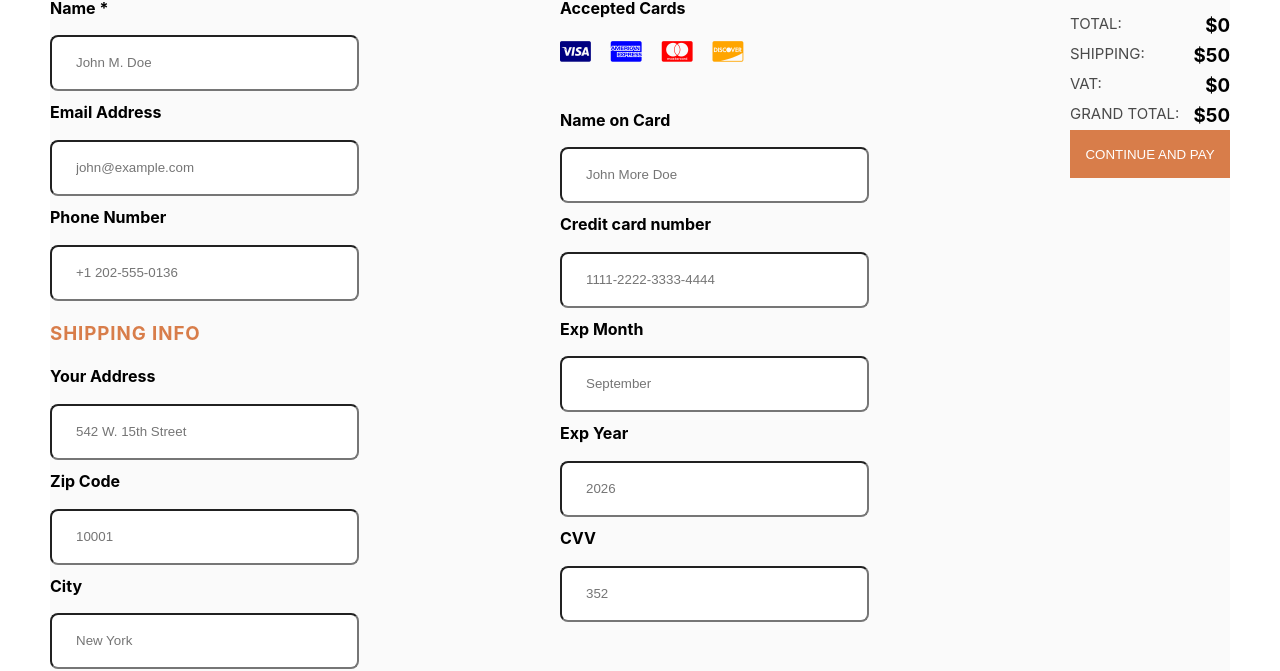
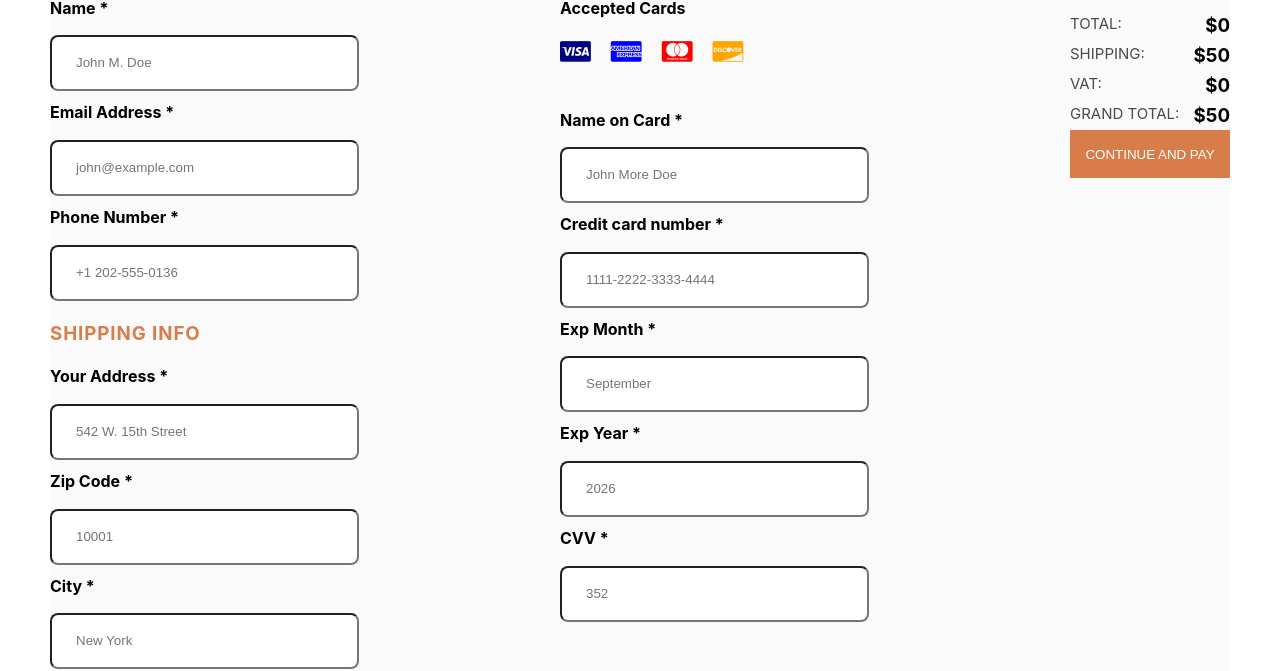
Before and after one commit to idanlevy2020/audiophile-store, a React (Create React App) app: page /checkout in a window 1280 px wide. Shown: the part 272-943 px from the top of the page. Built offline with nearby package versions, Linux system fonts and the light colour scheme.

Commit message:
add check if the form is complete for open modal

```diff
--- a/src/components/Summary/Summary.js
+++ b/src/components/Summary/Summary.js
@@ -5,7 +5,7 @@ import {StoreContext} from "../../contexts/StoreContext";
 import { Button } from "../Button/Button";
 import CheckoutModal from "../../components/CheckoutModal/CheckoutModal";
 
-function Summary() {
+function Summary(props) {
    const value=useContext(StoreContext);
    const cart=value.cart;
    const totalPrice=value.totalPrice;
@@ -13,6 +13,12 @@ function Summary() {
    const shipping=50;
    const vat=Math.round(totalPrice*0.17);
    const grandTotalPrice=totalPrice+shipping+vat;
+
+   function openModal() {
+      if (props.flagFormFilled){
+         setModalIsOpen(true);
+      }
+   }
 
    function closeModal(e) {
       if(e.target.className === "Modal") {
@@ -53,7 +59,7 @@ function Summary() {
                <p>GRAND TOTAL:</p>
                <h3>${grandTotalPrice}</h3>
             </div>
-            <Button size="small" variant="contained" bgcolor="orange" onClick={()=>setModalIsOpen(true)}> CONTINUE AND PAY </Button>
+            <Button size="small" variant="contained" bgcolor="orange" onClick={()=>openModal()}> CONTINUE AND PAY </Button>
             {(modalIsOpen)&&<div className="Modal" onClick={(e) => closeModal(e)}>
                <CheckoutModal setModalIsOpen={setModalIsOpen} />
             </div> }
--- a/src/pages/Checkout/Checkout.js
+++ b/src/pages/Checkout/Checkout.js
@@ -1,9 +1,38 @@
 import "../pages.css";
 import './Checkout.css';
+import { useState } from "react";
 import React from 'react';
 import Summary from "../../components/Summary/Summary";
 
 function Checkout() {
+   const [formDetails, setFormDetails] = useState({
+         name : '',
+         email : '',
+         phone : '',
+         address:'',
+         zip:'',
+         city:'',
+         country:'',
+         cardname : '',
+         cardnumber: '',
+         expmonth: '',
+         expyear:'',
+         cvv:'',
+   });
+
+   function handleChange(obj){
+      let copyObj={...formDetails};
+      const key=Object.keys(obj);
+      const value=Object.values(obj)[0];
+      copyObj[key]=value;
+      setFormDetails(copyObj);
+   }
+
+   let flagFormFilled = !Object.values(formDetails).some(value => value === '');
+
+   // console.log('formDetails:',formDetails);
+   console.log('flagFormFilled',flagFormFilled);
+
    return (
       <div className="Checkout">
          <div className="page checkout-part1">
@@ -13,35 +42,35 @@ function Checkout() {
                   <div className="col">
                      <h3 className="subtitle">BILLIG DETAILS</h3>
                      <div className="box">
-                        <label htmlFor="fname"> Name *</label>
-                        <input type="text" id="fname" name="firstname" placeholder="John M. Doe" required/>
+                        <label htmlFor="name"> Name *</label>
+                        <input type="text" id="name" name="name" placeholder="John M. Doe" onChange={(e)=> handleChange({name:e.target.value})} required/>
                      </div>
                      <div className="box">
-                        <label htmlFor="email"> Email Address</label>
-                        <input type="text" id="email" name="email" placeholder="john@example.com" required/>
+                        <label htmlFor="email"> Email Address *</label>
+                        <input type="text" id="email" name="email" placeholder="john@example.com" onChange={e => handleChange({email:e.target.value})} required/>
                      </div>
                      <div className="box">
-                        <label htmlFor="phone"> Phone Number</label>
-                        <input type="text" id="phone" name="phone" placeholder="+1 202-555-0136" required/>
+                        <label htmlFor="phone"> Phone Number *</label>
+                        <input type="text" id="phone" name="phone" placeholder="+1 202-555-0136" onChange={e => handleChange({phone:e.target.value})} required/>
                      </div>
                   </div>
                   <div className="col">
                      <h3 className="subtitle">SHIPPING INFO</h3>
                      <div className="box">
-                        <label htmlFor="adr"> Your Address</label>
-                        <input type="text" id="adr" name="address" placeholder="542 W. 15th Street"/>
+                        <label htmlFor="adr"> Your Address *</label>
+                        <input type="text" id="address" name="address" placeholder="542 W. 15th Street" onChange={(e)=> handleChange({address:e.target.value})} required/>
                      </div>
                      <div className="box">
-                        <label htmlFor="zip"> Zip Code</label>
-                        <input type="text" id="zip" name="zip" placeholder="10001"/>
+                        <label htmlFor="zip"> Zip Code *</label>
+                        <input type="text" id="zip" name="zip" placeholder="10001" onChange={(e)=> handleChange({zip:e.target.value})} required/>
                      </div>
                      <div className="box">
-                        <label htmlFor="city"> City</label>
-                        <input type="text" id="city" name="city" placeholder="New York"/>
+                        <label htmlFor="city"> City *</label>
+                        <input type="text" id="city" name="city" placeholder="New York" onChange={(e)=> handleChange({city:e.target.value})} required/>
                      </div>
                      <div className="box">
-                        <label htmlFor="country">Country</label>
-                        <input type="text" id="country" name="country" placeholder="United States"/>
+                        <label htmlFor="country">Country *</label>
+                        <input type="text" id="country" name="country" placeholder="United States" onChange={(e)=> handleChange({country:e.target.value})} required/>
                      </div>
                   </div>
                </div>
@@ -58,29 +87,29 @@ function Checkout() {
                         </div>
                      </div>
                      <div className="box">
-                        <label htmlFor="cname">Name on Card</label>
-                        <input type="text" id="cname" name="cardname" placeholder="John More Doe" required/>
+                        <label htmlFor="cname">Name on Card *</label>
+                        <input type="text" id="cname" name="cardname" placeholder="John More Doe" onChange={e => handleChange({cardname:e.target.value})} required/>
                      </div>
                      <div className="box">
-                        <label htmlFor="ccnum">Credit card number</label>
-                        <input type="text" id="ccnum" name="cardnumber" placeholder="1111-2222-3333-4444" required/>
+                        <label htmlFor="ccnum">Credit card number *</label>
+                        <input type="text" id="ccnum" name="cardnumber" placeholder="1111-2222-3333-4444" onChange={e => handleChange({cardnumber:e.target.value})} required/>
                      </div>
                      <div className="box">
-                        <label htmlFor="expmonth">Exp Month</label>
-                        <input type="text" id="expmonth" name="expmonth" placeholder="September" required/>
+                        <label htmlFor="expmonth">Exp Month *</label>
+                        <input type="text" id="expmonth" name="expmonth" placeholder="September" onChange={e => handleChange({expmonth:e.target.value})} required/>
                      </div>
                      <div className="box">
-                        <label htmlFor="expyear">Exp Year</label>
-                        <input type="text" id="expyear" name="expyear" placeholder="2026" required/>
+                        <label htmlFor="expyear">Exp Year *</label>
+                        <input type="text" id="expyear" name="expyear" placeholder="2026" onChange={e => handleChange({expyear:e.target.value})} required/>
                      </div>
                      <div className="box">
-                        <label htmlFor="cvv">CVV</label>
-                        <input type="text" id="cvv" name="cvv" placeholder="352" required/>
+                        <label htmlFor="cvv">CVV *</label>
+                        <input type="text" id="cvv" name="cvv" placeholder="352" onChange={e => handleChange({cvv:e.target.value})} required/>
                      </div>
                   </div>
                </div>
                <div className="checkout-part3">
-                  <Summary />
+                  <Summary flagFormFilled={flagFormFilled}/>
                </div>
             </form>
          </div>
```
